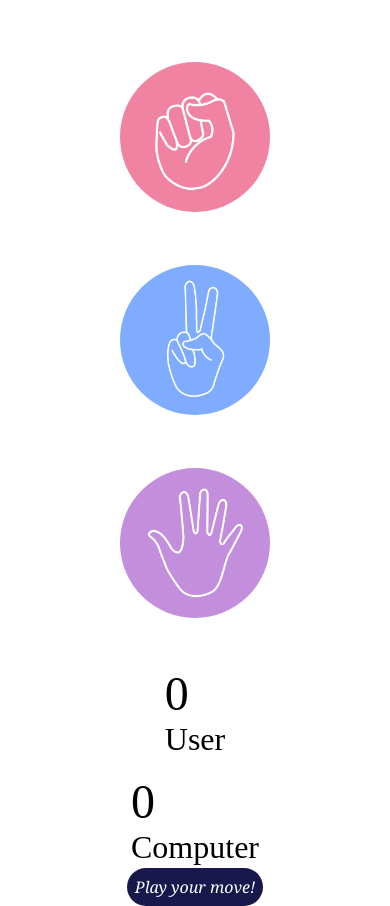
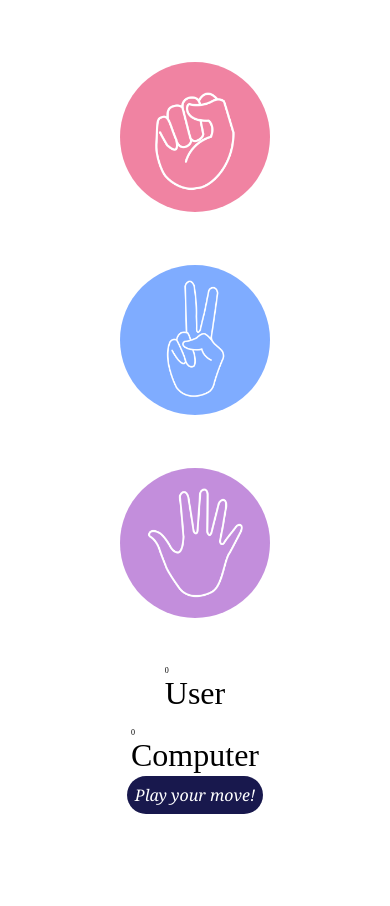
Before and after one commit to saileeallyadwar/rock-paper-scissors, a plain HTML site: page index.html in a window 390 px wide. Shown: the part 58-964 px from the top of the page. After the commit the page ends 872 px from the top, so only its background shows below. Drawn offline with Linux system fonts and the light colour scheme.

Commit message:
Update style.css

```diff
--- a/style.css
+++ b/style.css
@@ -76,7 +76,7 @@ flex-direction: column; /* Stack score-board vertically */
 gap: 1rem;
 }
 #user-score, #computer-score{
-font-size: 3rem; /* Reduce font size */
+font-size: 0.5rem; /* Reduce font size */
 }
 .mssg-container{
 font-size: 1rem; /* Reduce font size */
```
